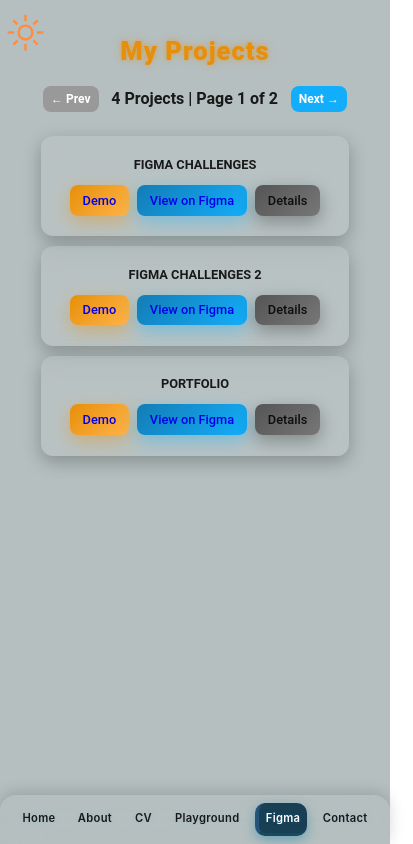
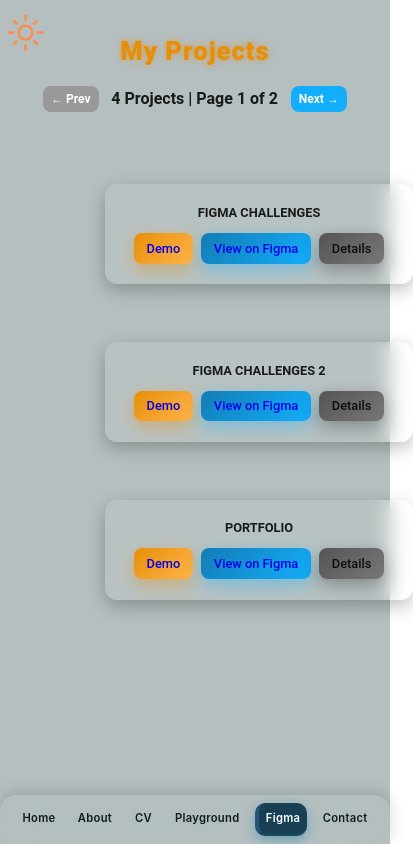
Before and after one commit to Steffycoding/PORTFOLIO, a Nuxt app: page /figma in a window 390 px wide. Shown: the whole page, 413 px wide, since content can reach past the window. Built offline with nearby package versions, Linux system fonts and the light colour scheme.

Commit message:
margin fix

```diff
--- a/pages/figma.vue
+++ b/pages/figma.vue
@@ -278,6 +278,7 @@
   text-align: center;
   position: relative;
   transition: transform 0.3s ease, box-shadow 0.3s ease, background 0.3s ease;
+  margin-left: 8rem;
 }
 .project-card:hover {
   transform: translateY(-3px) scale(1.03);
@@ -485,6 +486,7 @@
     max-width: 90%;
     padding: 0.7rem;
     min-height: 130px;
+    margin-top: 3rem;
   }
   .page-btn, .open-btn, .view-btn {
     padding: 0.35rem 0.7rem;
```
